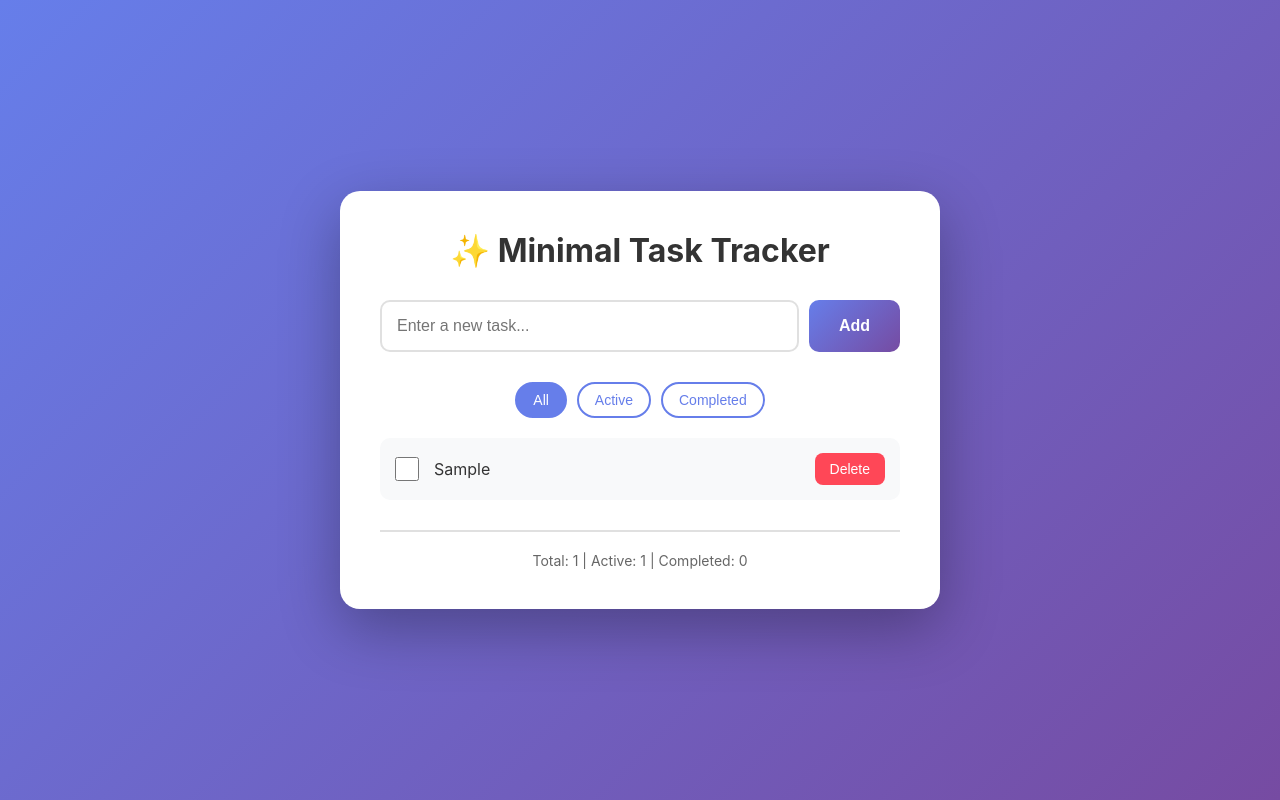
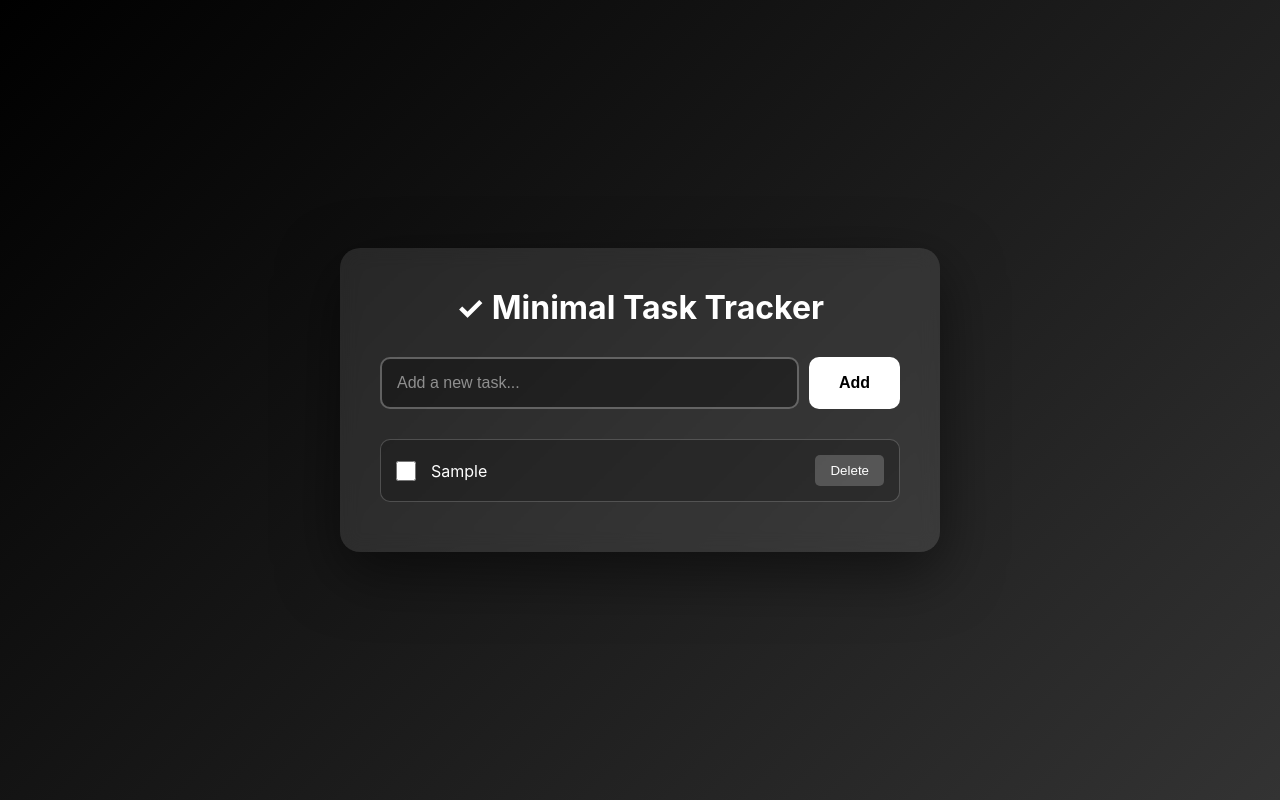
Before and after one commit to TheMagicMike/minimal-task-tracker, a plain HTML site: page index.html in a window 1280 px wide. Both pictures are taken after typing "Sample" into the empty fields and a click on the button "Add". Drawn offline with Linux system fonts and the light colour scheme.

Commit message:
Change colors to black and white, make foreground transparent

```diff
--- a/index.html
+++ b/index.html
@@ -10,302 +10,166 @@
             padding: 0;
             box-sizing: border-box;
         }
-
         body {
             font-family: -apple-system, BlinkMacSystemFont, 'Segoe UI', Roboto, Oxygen, Ubuntu, Cantarell, sans-serif;
-            background: linear-gradient(135deg, #667eea 0%, #764ba2 100%);
+            background: linear-gradient(135deg, #000000 0%, #333333 100%);
             min-height: 100vh;
             display: flex;
             justify-content: center;
             align-items: center;
             padding: 20px;
         }
-
         .container {
-            background: white;
+            background: rgba(255, 255, 255, 0.1);
             border-radius: 20px;
-            box-shadow: 0 20px 60px rgba(0, 0, 0, 0.3);
+            box-shadow: 0 20px 60px rgba(0, 0, 0, 0.5);
             width: 100%;
             max-width: 600px;
             padding: 40px;
+            backdrop-filter: blur(10px);
         }
-
         h1 {
-            color: #333;
+            color: #ffffff;
             margin-bottom: 30px;
             text-align: center;
-            font-size: 2em;
         }
-
-        .input-container {
+        .input-section {
             display: flex;
             gap: 10px;
             margin-bottom: 30px;
         }
-
         #taskInput {
             flex: 1;
             padding: 15px;
-            border: 2px solid #e0e0e0;
+            border: 2px solid rgba(255, 255, 255, 0.3);
             border-radius: 10px;
             font-size: 16px;
-            transition: border-color 0.3s;
+            background: rgba(0, 0, 0, 0.3);
+            color: #ffffff;
         }
-
-        #taskInput:focus {
-            outline: none;
-            border-color: #667eea;
+        #taskInput::placeholder {
+            color: rgba(255, 255, 255, 0.5);
         }
-
         #addBtn {
             padding: 15px 30px;
-            background: linear-gradient(135deg, #667eea 0%, #764ba2 100%);
-            color: white;
+            background: #ffffff;
+            color: #000000;
             border: none;
             border-radius: 10px;
             font-size: 16px;
             font-weight: bold;
             cursor: pointer;
-            transition: transform 0.2s, box-shadow 0.2s;
+            transition: all 0.3s ease;
         }
-
         #addBtn:hover {
-            transform: translateY(-2px);
-            box-shadow: 0 5px 15px rgba(102, 126, 234, 0.4);
-        }
-
-        #addBtn:active {
-            transform: translateY(0);
-        }
-
-        .filter-buttons {
-            display: flex;
-            gap: 10px;
-            margin-bottom: 20px;
-            justify-content: center;
-        }
-
-        .filter-btn {
-            padding: 8px 16px;
-            border: 2px solid #667eea;
-            background: white;
-            color: #667eea;
-            border-radius: 20px;
-            cursor: pointer;
-            transition: all 0.3s;
-            font-size: 14px;
-        }
-
-        .filter-btn.active {
-            background: #667eea;
-            color: white;
-        }
-
-        .filter-btn:hover {
+            background: #cccccc;
             transform: translateY(-2px);
         }
-
         #taskList {
             list-style: none;
         }
-
         .task-item {
-            background: #f8f9fa;
+            background: rgba(0, 0, 0, 0.2);
             padding: 15px;
+            margin-bottom: 10px;
             border-radius: 10px;
-            margin-bottom: 10px;
             display: flex;
             align-items: center;
             gap: 15px;
-            transition: all 0.3s;
-            animation: slideIn 0.3s ease-out;
+            transition: all 0.3s ease;
+            border: 1px solid rgba(255, 255, 255, 0.2);
         }
-
-        @keyframes slideIn {
-            from {
-                opacity: 0;
-                transform: translateX(-20px);
+        .task-item:hover {
+            background: rgba(0, 0, 0, 0.3);
+            transform: translateX(5px);
         }
-            to {
-                opacity: 1;
-                transform: translateX(0);
-            }
-        }
-
-        .task-item:hover {
-            transform: translateX(5px);
-            box-shadow: 0 5px 15px rgba(0, 0, 0, 0.1);
-        }
-
         .task-item.completed {
             opacity: 0.6;
         }
-
         .task-item.completed .task-text {
             text-decoration: line-through;
-            color: #999;
         }
-
-        .task-checkbox {
-            width: 24px;
-            height: 24px;
+        input[type="checkbox"] {
+            width: 20px;
+            height: 20px;
             cursor: pointer;
-            accent-color: #667eea;
         }
-
         .task-text {
             flex: 1;
-            color: #333;
-            font-size: 16px;
+            color: #ffffff;
         }
-
         .delete-btn {
-            background: #ff4757;
-            color: white;
+            background: rgba(255, 255, 255, 0.2);
+            color: #ffffff;
             border: none;
             padding: 8px 15px;
-            border-radius: 8px;
+            border-radius: 5px;
             cursor: pointer;
-            font-size: 14px;
-            transition: all 0.2s;
+            transition: all 0.3s ease;
         }
-
         .delete-btn:hover {
-            background: #ff3838;
-            transform: scale(1.05);
-        }
-
-        .stats {
-            text-align: center;
-            margin-top: 30px;
-            padding-top: 20px;
-            border-top: 2px solid #e0e0e0;
-            color: #666;
-            font-size: 14px;
-        }
-
-        .empty-state {
-            text-align: center;
-            padding: 40px;
-            color: #999;
-            font-size: 18px;
+            background: rgba(255, 255, 255, 0.4);
         }
     </style>
 </head>
 <body>
     <div class="container">
-        <h1>✨ Minimal Task Tracker</h1>
-
-        <div class="input-container">
-            <input type="text" id="taskInput" placeholder="Enter a new task..." />
+        <h1>✓ Minimal Task Tracker</h1>
+        <div class="input-section">
+            <input type="text" id="taskInput" placeholder="Add a new task...">
             <button id="addBtn">Add</button>
         </div>
-
-        <div class="filter-buttons">
-            <button class="filter-btn active" data-filter="all">All</button>
-            <button class="filter-btn" data-filter="active">Active</button>
-            <button class="filter-btn" data-filter="completed">Completed</button>
-        </div>
-
         <ul id="taskList"></ul>
-
-        <div class="stats">
-            <span id="stats">No tasks yet</span>
-        </div>
     </div>
 
     <script>
-        let tasks = JSON.parse(localStorage.getItem('tasks')) || [];
-        let currentFilter = 'all';
-
         const taskInput = document.getElementById('taskInput');
         const addBtn = document.getElementById('addBtn');
         const taskList = document.getElementById('taskList');
-        const stats = document.getElementById('stats');
-        const filterBtns = document.querySelectorAll('.filter-btn');
+
+        // Load tasks from localStorage
+        let tasks = JSON.parse(localStorage.getItem('tasks')) || [];
 
         function saveTasks() {
             localStorage.setItem('tasks', JSON.stringify(tasks));
         }
 
-        function addTask() {
-            const text = taskInput.value.trim();
-            if (text === '') return;
-
-            const task = {
-                id: Date.now(),
-                text: text,
-                completed: false
-            };
-
-            tasks.push(task);
-            taskInput.value = '';
-            saveTasks();
-            renderTasks();
-        }
-
-        function deleteTask(id) {
-            tasks = tasks.filter(task => task.id !== id);
-            saveTasks();
-            renderTasks();
-        }
-
-        function toggleTask(id) {
-            tasks = tasks.map(task =>
-                task.id === id ? { ...task, completed: !task.completed } : task
-            );
-            saveTasks();
-            renderTasks();
-        }
-
-        function getFilteredTasks() {
-            if (currentFilter === 'active') {
-                return tasks.filter(task => !task.completed);
-            } else if (currentFilter === 'completed') {
-                return tasks.filter(task => task.completed);
-            }
-            return tasks;
-        }
-
         function renderTasks() {
-            const filteredTasks = getFilteredTasks();
             taskList.innerHTML = '';
-
-            if (filteredTasks.length === 0) {
-                taskList.innerHTML = '<div class="empty-state">No tasks to show</div>';
-            } else {
-                filteredTasks.forEach(task => {
+            tasks.forEach((task, index) => {
                 const li = document.createElement('li');
                 li.className = `task-item ${task.completed ? 'completed' : ''}`;
+
                 li.innerHTML = `
-                        <input type="checkbox" class="task-checkbox" ${task.completed ? 'checked' : ''} />
+                    <input type="checkbox" ${task.completed ? 'checked' : ''} onchange="toggleTask(${index})">
                     <span class="task-text">${task.text}</span>
-                        <button class="delete-btn">Delete</button>
+                    <button class="delete-btn" onclick="deleteTask(${index})">Delete</button>
                 `;
-
-                    const checkbox = li.querySelector('.task-checkbox');
-                    checkbox.addEventListener('change', () => toggleTask(task.id));
-
-                    const deleteBtn = li.querySelector('.delete-btn');
-                    deleteBtn.addEventListener('click', () => deleteTask(task.id));
 
                 taskList.appendChild(li);
             });
         }
 
-            updateStats();
+        function addTask() {
+            const text = taskInput.value.trim();
+            if (text) {
+                tasks.push({ text, completed: false });
+                saveTasks();
+                renderTasks();
+                taskInput.value = '';
+            }
         }
 
-        function updateStats() {
-            const total = tasks.length;
-            const completed = tasks.filter(task => task.completed).length;
-            const active = total - completed;
+        function toggleTask(index) {
+            tasks[index].completed = !tasks[index].completed;
+            saveTasks();
+            renderTasks();
+        }
 
-            if (total === 0) {
-                stats.textContent = 'No tasks yet';
-            } else {
-                stats.textContent = `Total: ${total} | Active: ${active} | Completed: ${completed}`;
-            }
+        function deleteTask(index) {
+            tasks.splice(index, 1);
+            saveTasks();
+            renderTasks();
         }
 
         addBtn.addEventListener('click', addTask);
@@ -313,15 +177,7 @@
             if (e.key === 'Enter') addTask();
         });
 
-        filterBtns.forEach(btn => {
-            btn.addEventListener('click', () => {
-                filterBtns.forEach(b => b.classList.remove('active'));
-                btn.classList.add('active');
-                currentFilter = btn.dataset.filter;
-                renderTasks();
-            });
-        });
-
+        // Initial render
         renderTasks();
     </script>
 </body>
```
Lines whose indentation alone changed are shown as unchanged.
